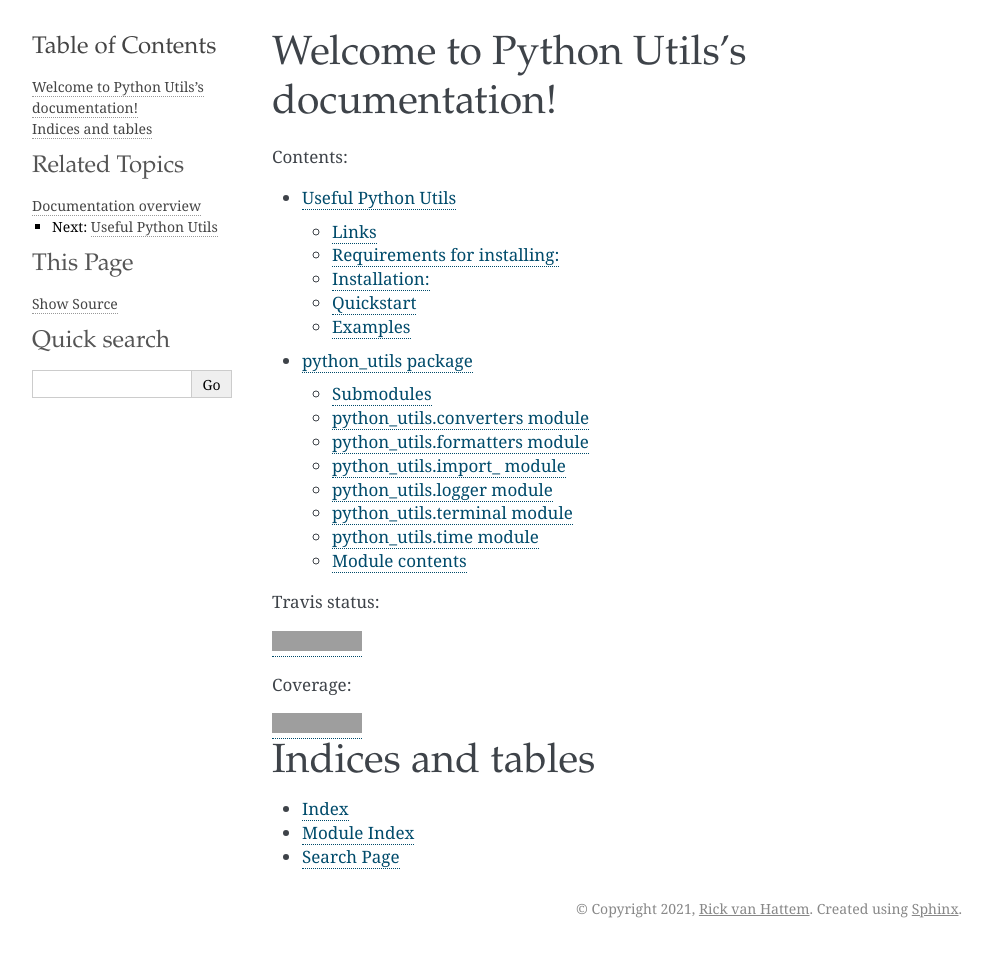
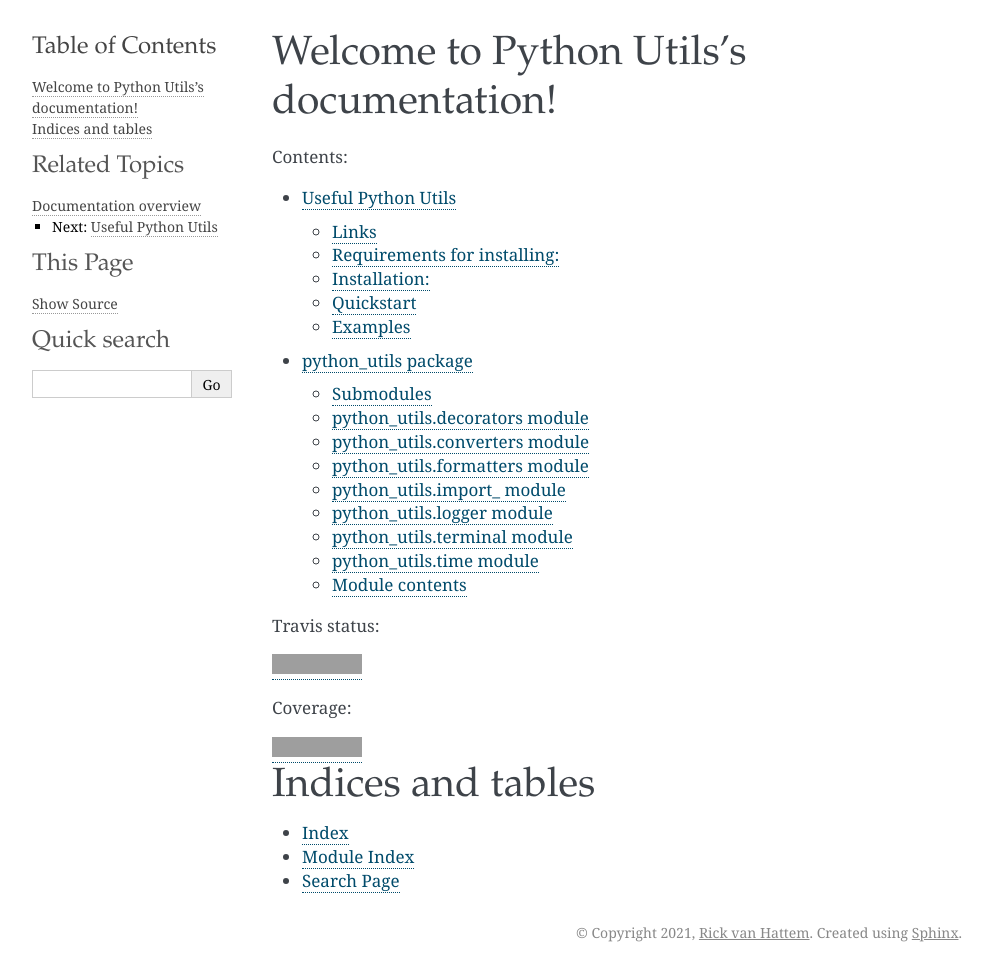
Before and after one commit to wolph/python-utils, a Sphinx documentation site: the page built from docs/index.rst, in a window 1280 px wide. Shown: the whole page, without its empty margins (148-1140 px from the left). Built offline with Sphinx 7.4.7, drawn with Linux system fonts in a browser that asks for light colours; before the commit the page ends 948 px from its top, so only the background shows below that; grey boxes are pictures that could not be loaded.

Commit message:
added decorators to docs

```diff
--- a/docs/python_utils.rst
+++ b/docs/python_utils.rst
@@ -3,6 +3,14 @@ python\_utils package
 
 Submodules
 ----------
+
+python\_utils\.decorators module
+--------------------------------
+
+.. automodule:: python_utils.decorators
+    :members:
+    :undoc-members:
+    :show-inheritance:
 
 python\_utils\.converters module
 --------------------------------
```
